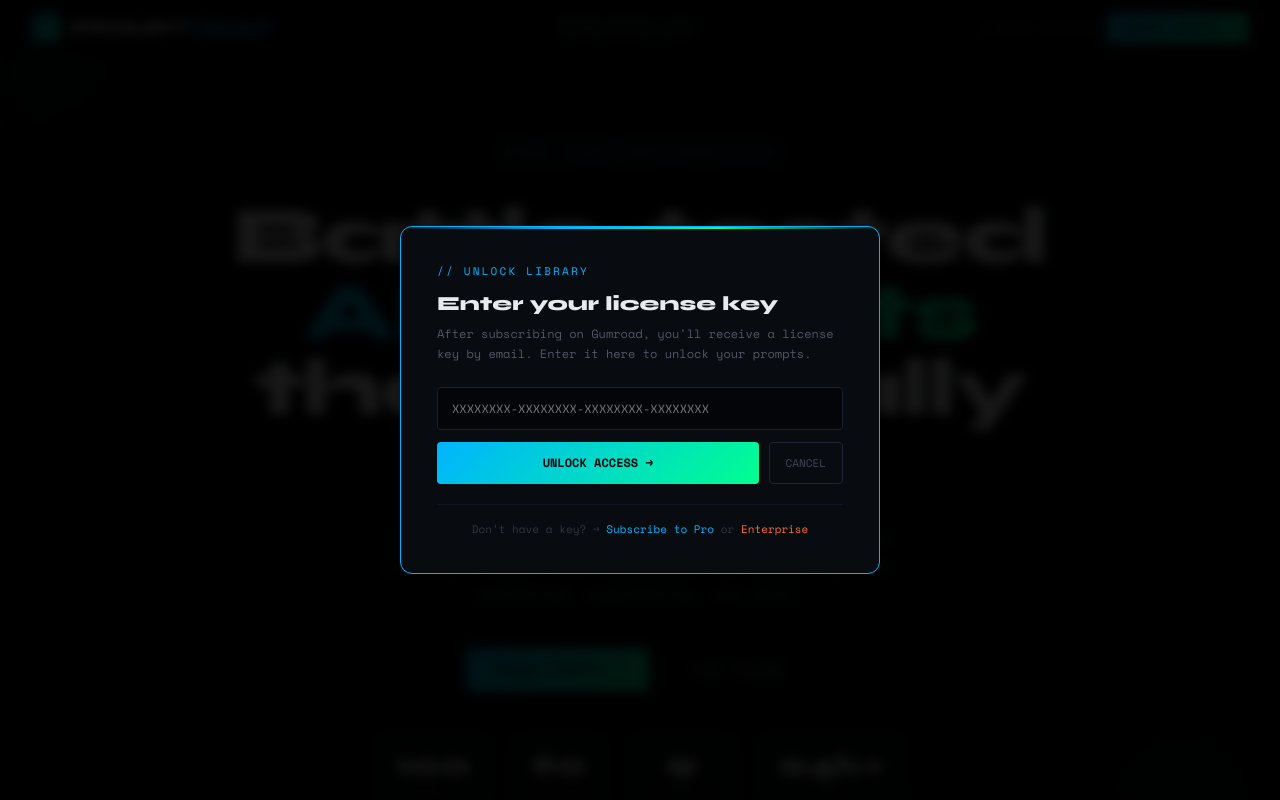
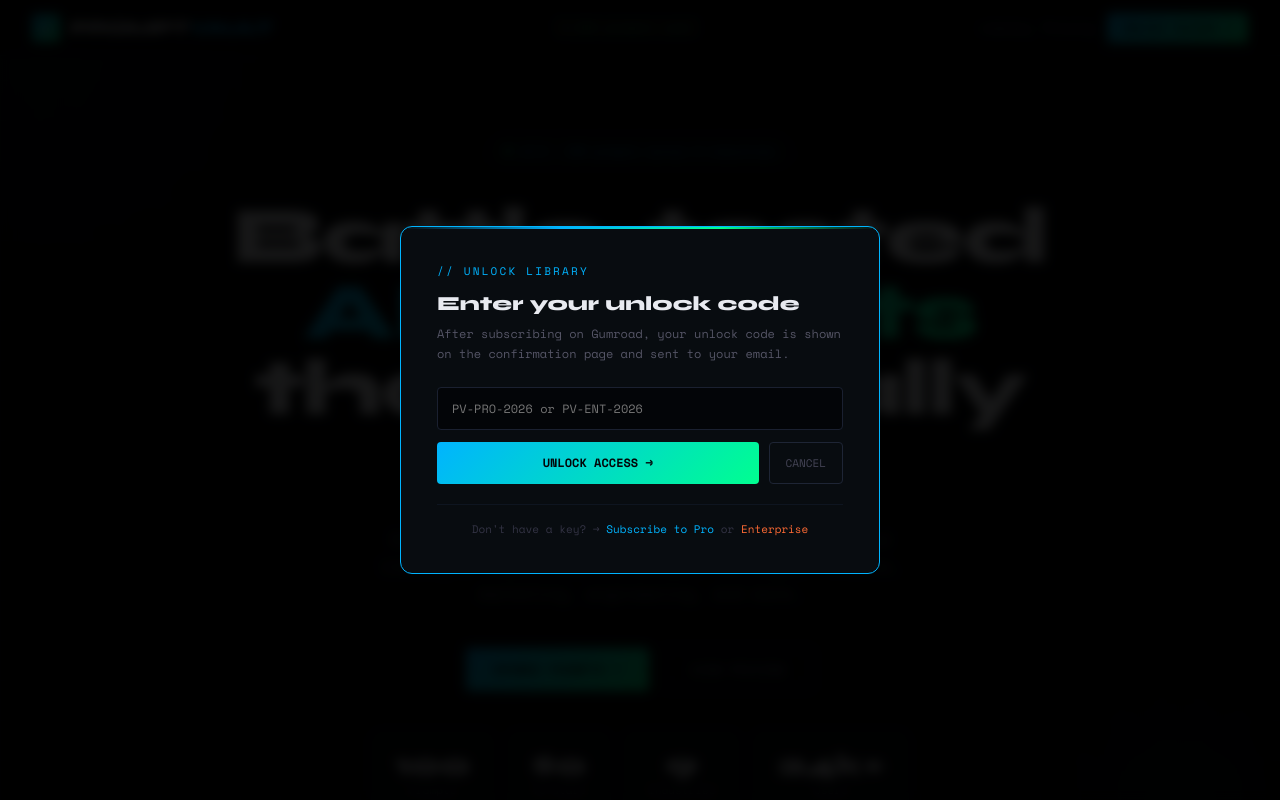
Before and after one commit to aiopentec/prompt-vault, a React (Vite) app: page / in a window 1280 px wide. Both pictures are taken after a click on the button "UNLOCK ACCESS →". Shown: the top 800 px of the page. Built offline with nearby package versions, Linux system fonts and the light colour scheme.

Commit message:
feat: replace API key verification with simple unlock codes

```diff
--- a/src/App.jsx
+++ b/src/App.jsx
@@ -132,17 +132,16 @@
 };
 const categoryIcons = { Legal:"⚖", Research:"◎", Finance:"◈", Sales:"◆", Engineering:"⬡", Marketing:"◉", HR:"◫", Productivity:"◧", Product:"◩", All:"◌" };
 const TIER_RANK = { free:0, pro:1, enterprise:2 };
-const GUMROAD_PRODUCTS = { pro:"qvcmgg", enterprise:"gveybd" };
+// Secret unlock codes — set these as the content inside your Gumroad product pages
+const UNLOCK_CODES = {
+  "PV-PRO-2026": "pro",
+  "PV-ENT-2026": "enterprise",
+};
 
 async function verifyLicenseKey(key) {
-  for (const [tier, productId] of Object.entries(GUMROAD_PRODUCTS)) {
-    try {
-      const res = await fetch("https://api.gumroad.com/v2/licenses/verify", { method:"POST", headers:{ "Content-Type":"application/x-www-form-urlencoded" }, body:`product_id=${productId}&license_key=${encodeURIComponent(key)}` });
-      const data = await res.json();
-      if (data.success) return { valid:true, tier };
-    } catch(_) {}
-  }
-  return { valid:false };
+  const tier = UNLOCK_CODES[key.trim().toUpperCase()];
+  if (tier) return { valid: true, tier };
+  return { valid: false };
 }
 
 function GlitchText({ text }) {
@@ -223,10 +222,10 @@
       <div onClick={e => e.stopPropagation()} style={{ background:"#080c10", border:"1px solid #00b4ff", borderRadius:"12px", padding:"36px", maxWidth:"480px", width:"100%", position:"relative" }}>
         <div style={{ position:"absolute", top:0, left:0, right:0, height:"2px", background:"linear-gradient(90deg,transparent,#00b4ff,#00ff90,transparent)", borderRadius:"12px 12px 0 0" }} />
         <div style={{ fontSize:"11px", color:"#00b4ff", fontFamily:"'Space Mono',monospace", letterSpacing:"0.2em", marginBottom:"12px" }}>// UNLOCK LIBRARY</div>
-        <div style={{ fontFamily:"'Syne',sans-serif", fontSize:"20px", fontWeight:"900", color:"#e8eaf0", marginBottom:"8px" }}>Enter your license key</div>
-        <div style={{ fontSize:"12px", color:"#556", marginBottom:"24px", lineHeight:1.6 }}>After subscribing on Gumroad, you'll receive a license key by email. Enter it here to unlock your prompts.</div>
-        <input value={key} onChange={e => { setKey(e.target.value); setStatus("idle"); }} onKeyDown={e => e.key==="Enter" && handleVerify()} placeholder="XXXXXXXX-XXXXXXXX-XXXXXXXX-XXXXXXXX" style={{ width:"100%", background:"#030508", border:`1px solid ${status==="error"?"#ff4444":"#1a2030"}`, borderRadius:"4px", padding:"12px 14px", fontFamily:"'Space Mono',monospace", fontSize:"12px", color:"#8899bb", outline:"none", boxSizing:"border-box", marginBottom:"12px" }} />
-        {status==="error" && <div style={{ fontSize:"11px", color:"#ff4444", fontFamily:"'Space Mono',monospace", marginBottom:"12px" }}>✗ Invalid key — check your Gumroad receipt email</div>}
+        <div style={{ fontFamily:"'Syne',sans-serif", fontSize:"20px", fontWeight:"900", color:"#e8eaf0", marginBottom:"8px" }}>Enter your unlock code</div>
+        <div style={{ fontSize:"12px", color:"#556", marginBottom:"24px", lineHeight:1.6 }}>After subscribing on Gumroad, your unlock code is shown on the confirmation page and sent to your email.</div>
+        <input value={key} onChange={e => { setKey(e.target.value); setStatus("idle"); }} onKeyDown={e => e.key==="Enter" && handleVerify()} placeholder="PV-PRO-2026 or PV-ENT-2026" style={{ width:"100%", background:"#030508", border:`1px solid ${status==="error"?"#ff4444":"#1a2030"}`, borderRadius:"4px", padding:"12px 14px", fontFamily:"'Space Mono',monospace", fontSize:"12px", color:"#8899bb", outline:"none", boxSizing:"border-box", marginBottom:"12px" }} />
+        {status==="error" && <div style={{ fontSize:"11px", color:"#ff4444", fontFamily:"'Space Mono',monospace", marginBottom:"12px" }}>✗ Invalid code — check your Gumroad confirmation email</div>}
         <div style={{ display:"flex", gap:"10px" }}>
           <button onClick={handleVerify} disabled={status==="loading"} style={{ flex:1, background:"linear-gradient(135deg,#00b4ff,#00ff90)", border:"none", color:"#030508", padding:"12px", borderRadius:"4px", fontFamily:"'Space Mono',monospace", fontSize:"12px", fontWeight:"700", cursor:"pointer" }}>{status==="loading"?"VERIFYING...":"UNLOCK ACCESS →"}</button>
           <button onClick={onClose} style={{ padding:"12px 16px", background:"none", border:"1px solid #1e2535", color:"#445", borderRadius:"4px", fontFamily:"'Space Mono',monospace", fontSize:"11px", cursor:"pointer" }}>CANCEL</button>
@@ -319,7 +318,7 @@
               <div style={{ fontFamily:"'Syne',sans-serif", fontSize:"11px", letterSpacing:"0.2em", color:"#00b4ff", marginBottom:"4px" }}>// PROMPT LIBRARY</div>
               <div style={{ fontSize:"22px", fontFamily:"'Syne',sans-serif", fontWeight:"800", color:"#e8eaf0" }}>Browse the vault</div>
             </div>
-            {userTier==="free" && <button onClick={() => setShowLicense(true)} style={{ background:"transparent", border:"1px solid #00b4ff", color:"#00b4ff", padding:"8px 16px", borderRadius:"4px", fontFamily:"'Space Mono',monospace", fontSize:"10px", cursor:"pointer", letterSpacing:"0.05em" }}>🔑 ENTER LICENSE KEY</button>}
+            {userTier==="free" && <button onClick={() => setShowLicense(true)} style={{ background:"transparent", border:"1px solid #00b4ff", color:"#00b4ff", padding:"8px 16px", borderRadius:"4px", fontFamily:"'Space Mono',monospace", fontSize:"10px", cursor:"pointer", letterSpacing:"0.05em" }}>🔑 ENTER UNLOCK CODE</button>}
           </div>
 
           <div style={{ display:"flex", gap:"10px", marginBottom:"24px", flexWrap:"wrap", alignItems:"center" }}>
@@ -362,7 +361,7 @@
                 <div style={{ marginBottom:"24px" }}><span style={{ fontFamily:"'Syne',sans-serif", fontSize:"40px", fontWeight:"900", color:"#e8eaf0" }}>{plan.price}</span><span style={{ fontSize:"12px", color:"#445" }}>{plan.period}</span></div>
                 <div style={{ marginBottom:"24px" }}>{plan.features.map(f => <div key={f} style={{ display:"flex", gap:"10px", marginBottom:"10px", fontSize:"12px", color:"#6677aa" }}><span style={{ color:plan.color }}>›</span> {f}</div>)}</div>
                 <a href={plan.href} target={plan.href.startsWith("http")?"_blank":"_self"} rel="noopener noreferrer" style={{ display:"block", width:"100%", padding:"12px", background:plan.highlight?"linear-gradient(135deg,#00b4ff,#00ff90)":"transparent", border:plan.highlight?"none":`1px solid ${plan.color}`, color:plan.highlight?"#030508":plan.color, borderRadius:"4px", cursor:"pointer", fontFamily:"'Space Mono',monospace", fontSize:"12px", fontWeight:"700", letterSpacing:"0.05em", textAlign:"center", textDecoration:"none", boxSizing:"border-box" }}>{plan.cta}</a>
-                {plan.name!=="FREE" && <div style={{ marginTop:"10px", textAlign:"center" }}><span onClick={() => setShowLicense(true)} style={{ fontSize:"10px", color:"#334", fontFamily:"'Space Mono',monospace", cursor:"pointer", textDecoration:"underline" }}>Already subscribed? Enter license key</span></div>}
+                {plan.name!=="FREE" && <div style={{ marginTop:"10px", textAlign:"center" }}><span onClick={() => setShowLicense(true)} style={{ fontSize:"10px", color:"#334", fontFamily:"'Space Mono',monospace", cursor:"pointer", textDecoration:"underline" }}>Already subscribed? Enter unlock code</span></div>}
               </div>
             ))}
           </div>
```
